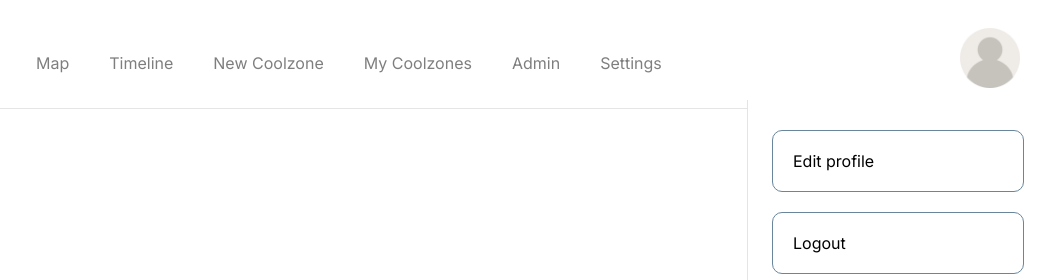
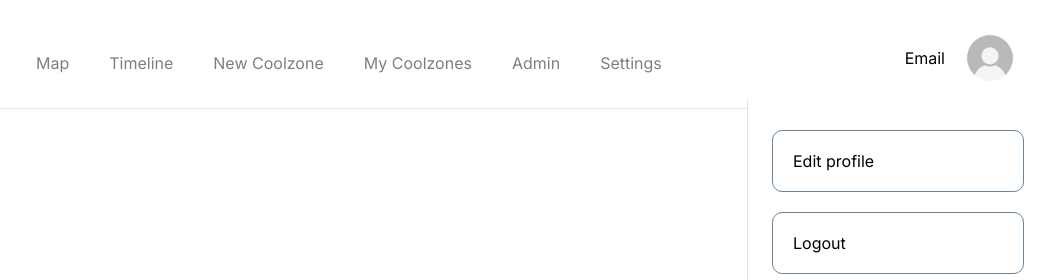
Before and after one commit to dennisdkim/2800-202210-BBY16, a website: page app/html/components/navbar_admin.html in a window 1280 px wide. Shown: the top 280 px of the page, 232-1280 px from the left. Drawn offline with Linux system fonts and the light colour scheme; files that its build step writes are made by us from their sources; files whose address does not match are found by name.

Commit message:
modified the navbar to display the current user's display picture and email

```diff
--- a/app/html/components/navbar_admin.html
+++ b/app/html/components/navbar_admin.html
@@ -19,7 +19,8 @@
 
 
     <div id="user-avatar">
-        <img src="/img/icons/user.png" alt="user avatar">
+        <span id="user-email">Email</span>
+        <img src="/img/userAvatars/default.png" id="avatar-icon" alt="user avatar">
     </div>
 
 </div>
--- a/public/css/navbar.css
+++ b/public/css/navbar.css
@@ -1,7 +1,7 @@
 /* ----import font---- */
 @import url('https://fonts.googleapis.com/css2?family=Inter:wght@100;200;300;400;500;600;700;800;900&display=swap');
 
-*{
+* {
     font-family: 'Inter', sans-serif;
 }
 
@@ -12,7 +12,7 @@
     display: flex;
     justify-content: space-between;
     align-items: center;
-    border-bottom: rgba(0,0,0,0.1) 1px solid;
+    border-bottom: rgba(0, 0, 0, 0.1) 1px solid;
 }
 
 #navbar-desktop-links {
@@ -61,18 +61,26 @@
 #user-avatar {
     margin-right: 20px;
     z-index: 50;
-    cursor: pointer;
+    display: flex;
+    justify-content: space-around;
+    align-items: center;
+    gap: 15px;
+}
+
+#user-avatar>span {
+    display: none;
 }
 
 #user-avatar img {
-    height: 60px;
-    width: 60px;
+    max-width: 60px;
+    cursor: pointer;
+    clip-path: circle(40% at center);
 }
 
 #profile-menu {
     width: 100%;
     background: white;
-    border-bottom: rgba(0,0,0,0.1) 1px solid;
+    border-bottom: rgba(0, 0, 0, 0.1) 1px solid;
     display: flex;
     flex-direction: column;
     justify-content: space-around;
@@ -106,7 +114,7 @@
     display: block;
 }
 
-#logoHomeButton{
+#logoHomeButton {
     cursor: pointer;
 }
 
@@ -114,20 +122,26 @@
     #back-button {
         display: none;
     }
+
     #navbar-desktop-links {
         display: flex;
     }
 
     #profile-menu {
         width: 300px;
-        border-left: rgba(0,0,0,0.1) 1px solid;
+        border-left: rgba(0, 0, 0, 0.1) 1px solid;
         border-bottom-left-radius: 10px;
     }
+
     .extra-links {
         display: none;
     }
 
     #current-page {
-    display: none;
+        display: none;
+    }
+
+    #user-avatar>span {
+        display: inline;
     }
 }
--- a/wecool-server.js
+++ b/wecool-server.js
@@ -258,9 +258,6 @@ app.get("/getNavbarFooter", function (req, res) {
     const components = {
         "navbar": navbar,
         "footer": footer,
-        "displayName": req.session.displayName,
-        "email": req.session.email,
-        "name": req.session.fname + " " + req.session.lname
     };
     res.setHeader('Content-Type', 'application/json');
     res.send(JSON.stringify(components));
```
Also changed, not shown: app/html/components/navbar.html (+2 -1 lines), public/js/nav_footer_loader.js (+20 -4 lines).
